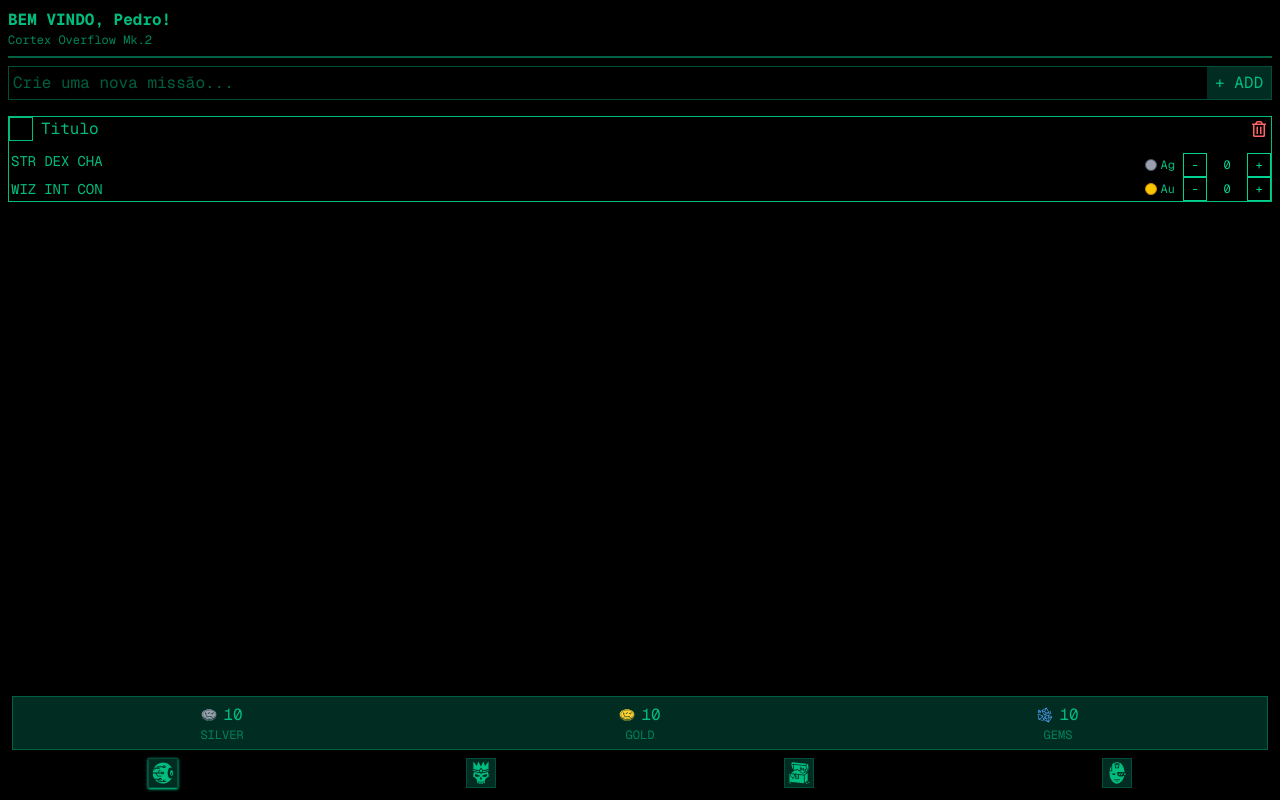
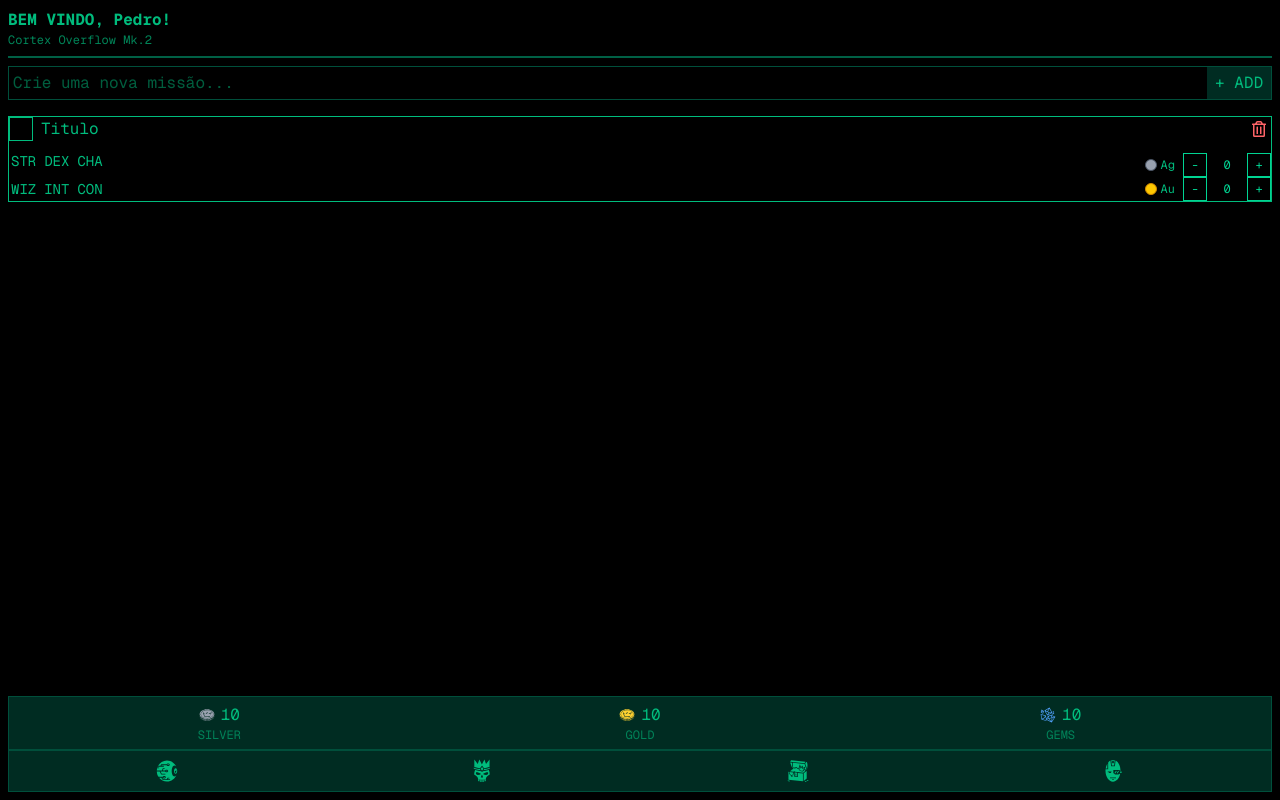
Before and after one commit to PedroVMLopes/cortex-overflow, a Next.js app: page / in a window 1280 px wide. Built offline with nearby package versions, Linux system fonts and the light colour scheme; a web font is replaced by a local one.

Commit message:
Navbar rework

```diff
--- a/app/Components/Navbar.tsx
+++ b/app/Components/Navbar.tsx
@@ -4,8 +4,8 @@ import Link from "next/link";
 export default function Navbar():any {
 
     return (
-        <div className="fixed bottom-0 pb-1 px-1 w-full font-mono text-emerald-500">
-            <div className="grid grid-cols-3 items-center text-center m-2 py-1.5 border border-emerald-800 bg-emerald-950">
+        <div className="fixed bottom-0 pb-2 p-2 w-full font-mono text-emerald-500">
+            <div className="grid grid-cols-3 items-center text-center py-1.5 border bg-emerald-950 border-emerald-900">
                 <div className="flex flex-col justify-center items-center">
                     <div className="flex flex-row gap-1.5 items-center">
                         <GiCrownCoin className="text-gray-400"/>
@@ -31,18 +31,18 @@ export default function Navbar():any {
                 </div>
 
             </div>
-            <div className="grid grid-cols-4 grid-rows-1 my-2 items-center text-center text-3xl">
+            <div className="grid grid-cols-4 grid-rows-1 items-center text-center text-2xl bg-emerald-950 border border-emerald-900 py-2">
                 <div className="flex justify-center">
-                    <Link href="/"><GiCyberEye className="bg-emerald-950 border border-emerald-900 p-0.5 shadow shadow-emerald-400" /></Link>
+                    <Link href="/"><GiCyberEye className="" /></Link>
                 </div>
                 <div className="flex justify-center">
-                    <Link href="/LegacyObjectives"><GiCrownedSkull className="bg-emerald-950 border border-emerald-900 p-0.5" /></Link>
+                    <Link href="/LegacyObjectives"><GiCrownedSkull className="" /></Link>
                 </div>
                 <div className="flex justify-center">
-                    <Link href="/Store"><GiOpenTreasureChest className="bg-emerald-950 border border-emerald-900 p-0.5" /></Link>
+                    <Link href="/Store"><GiOpenTreasureChest className="" /></Link>
                 </div>
                 <div className="flex justify-center">
-                    <button><GiCyborgFace className="bg-emerald-950 border border-emerald-900 p-0.5" /></button>
+                    <button><GiCyborgFace className="" /></button>
                 </div>
             </div>
         </div>
```
